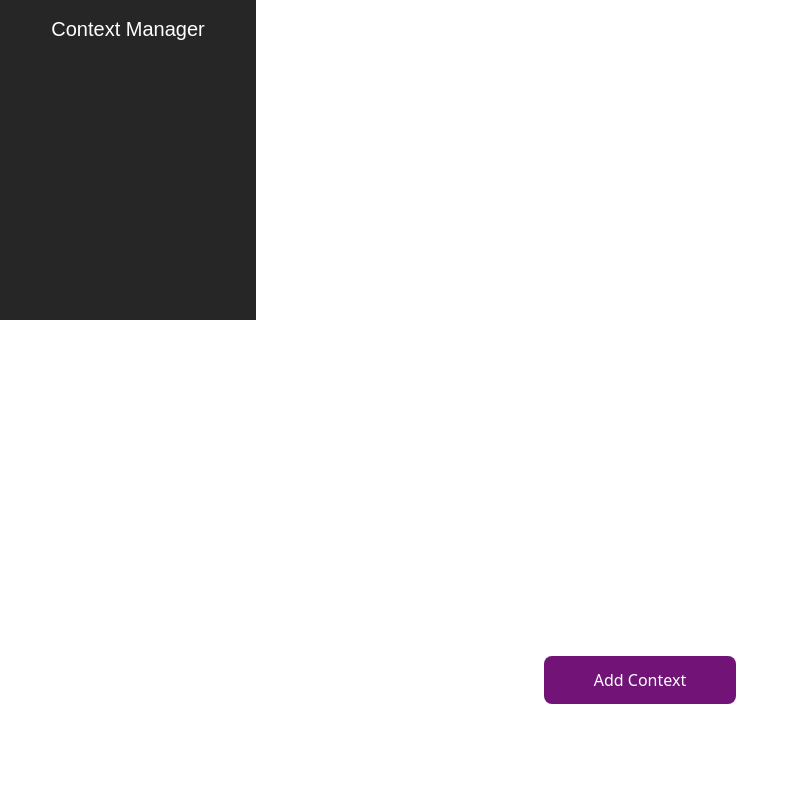
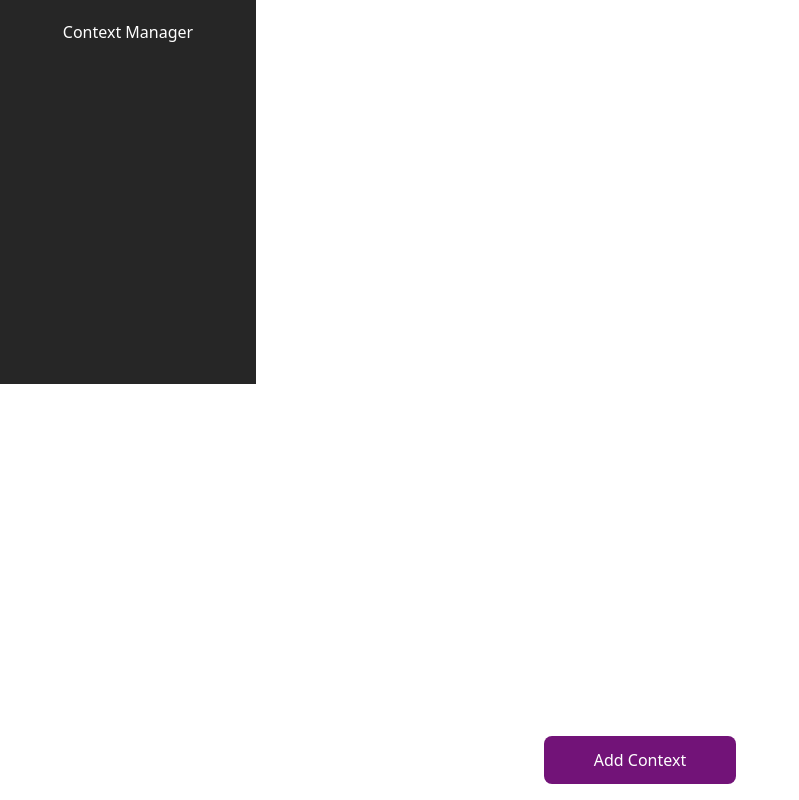
Before and after one commit to DawidSac24/ContentManager, a React (Vite) app: page / in a window 1280 px wide. Shown: the whole page, without its empty margins (0-799 px from the left). Built offline with nearby package versions, Linux system fonts and the light colour scheme.

Commit message:
Changing all the css to tailwind

```diff
--- a/src/client/components/AddContext.tsx
+++ b/src/client/components/AddContext.tsx
@@ -5,12 +5,12 @@ type Props = {
 function AddContext({ onAdd }: Props) {
   return (
     <div
-      className="fixed bottom-0 w-screen h-[18%]
+      className="fixed bottom-0 left-0 w-full h-16
      flex justify-center item-center"
     >
-      <button className="context-tail !bg-fuchsia-900" onClick={onAdd}>
+      <div className="context-tail !bg-fuchsia-900" onClick={onAdd}>
         <h3>Add Context</h3>
-      </button>
+      </div>
     </div>
   );
 }
--- a/src/client/components/App.tsx
+++ b/src/client/components/App.tsx
@@ -1,17 +1,15 @@
-import "../styles/App.css";
-
 import Header from "./Header";
 import ContextsList from "./ContextsList";
 
 function App() {
   return (
     <div
-      className="w-64 h-80
-      flex-row justify-around items-center
+      className="
+      flex flex-col justify-around items-center
       bg-neutral-800"
     >
       <Header />
-      <div className="main-content">
+      <div className="h-64 flex flex-col items-center justify-between">
         <ContextsList />
       </div>
     </div>
--- a/src/client/components/ContextButtons.tsx
+++ b/src/client/components/ContextButtons.tsx
@@ -1,5 +1,3 @@
-import "../styles/ContextButtons.css";
-
 import { DropDownProps } from "../Props";
 import { ContextState } from "../hooks/useContextState";
 
@@ -38,7 +36,7 @@ function ContextButtons({
   };
 
   return (
-    <div className="drop-down">
+    <div className="h-8 w-40 flex items-center justify-evenly">
       <button
         className="button"
         onClick={() => setContextState(ContextState.edition)}
--- a/src/client/components/Contexts/DefaultContext.tsx
+++ b/src/client/components/Contexts/DefaultContext.tsx
@@ -2,7 +2,7 @@ import { DefaultContextProps } from "../../Props";
 
 function DefaultContext({ context, selectContext }: DefaultContextProps) {
   return (
-    <button className="context-tail" onClick={selectContext}>
+    <button className="context-tail cursor-pointer" onClick={selectContext}>
       <h3>{context.name}</h3>
     </button>
   );
--- a/src/client/components/Contexts/EditedContext.tsx
+++ b/src/client/components/Contexts/EditedContext.tsx
@@ -1,5 +1,3 @@
-import "../../styles/EditedContext.css";
-
 import { useRef } from "react";
 import { EditedContextProps } from "../../Props";
 import { useState } from "react";
@@ -45,19 +43,22 @@ function ContextEdition({
     <div ref={ref} className="context-tail !justify-evenly">
       <input
         type="text"
-        className="h-[30px] w-[115px]"
+        className="h-[30px] w-[115px]
+        text-center
+        bg-neutral-800 rounded-lg"
         value={inputValue}
         onChange={(e) => setInputValue(e.target.value)}
         onKeyDown={handleKeyDown}
         placeholder={context.name}
       />
-      <button
-        className="!h-[30px] !w-[50px]
-      !text-center"
+      <div
+        className="h-[30px] w-[50px]
+      flex items-center justify-center rounded-lg
+      bg-fuchsia-900"
         onClick={handleSave}
       >
         SAVE
-      </button>
+      </div>
     </div>
   );
 }
--- a/src/client/components/Contexts/SelectedContext.tsx
+++ b/src/client/components/Contexts/SelectedContext.tsx
@@ -1,5 +1,3 @@
-import "../../styles/SelectedContext.css";
-
 import { useRef } from "react";
 import { useState } from "react";
 
@@ -9,6 +7,7 @@ import { useOutsideClick } from "../../hooks/useOutsideClick";
 
 import PagesList from "../PagesList";
 import ContextButtons from "../ContextButtons";
+import { ContextState } from "../../hooks/useContextState";
 
 function SelectedContext({
   context,
@@ -22,12 +21,12 @@ function SelectedContext({
 
   const [showPageList, setShowPageList] = useState<boolean>(false);
 
-  let contextContainerClass = "selected";
-  if (showPageList) contextContainerClass += " extended-page-list";
-
   return (
-    <div ref={ref} className={contextContainerClass}>
-      <div className="selected-context-button">
+    <div ref={ref} className="selected-tail">
+      <div
+        className="context-tail !bg-fuchsia-900 cursor-pointer"
+        onClick={() => setContextState(ContextState.default)}
+      >
         <h3>{context.name}</h3>
       </div>
       <PagesList
--- a/src/client/components/ContextsList.tsx
+++ b/src/client/components/ContextsList.tsx
@@ -1,5 +1,3 @@
-import "../styles/ContextsList.css";
-
 import { useContextlist } from "../hooks/useContextList";
 
 import AddContext from "./AddContext";
@@ -10,8 +8,8 @@ export default function ContextsList() {
 
   return (
     <div>
-      <div className="list-container">
-        <ul>
+      <div className="list-container h-60 overflow-y-scroll">
+        <ul className="flex flex-col items-center justify-between gap-2">
           {contexts.map((context) => (
             <Context context={context} loadContexts={loadContexts} />
           ))}
--- a/src/client/components/Header.tsx
+++ b/src/client/components/Header.tsx
@@ -1,8 +1,6 @@
-import "../styles/Header.css";
-
 function Header() {
   return (
-    <div className="h-[18%] flex items-center justify-center text-center text-white">
+    <div className="h-16 flex items-center justify-center text-center text-white">
       <h1 id="title">Context Manager</h1>
     </div>
   );
--- a/src/client/components/PagesList.tsx
+++ b/src/client/components/PagesList.tsx
@@ -1,34 +1,34 @@
-import "../styles/PagesList.css";
-
 import { PageListProps } from "../Props";
 
 function PagesList({ context, showPageList, setShowPageList }: PageListProps) {
   function shortenString(input: string): string {
-    return input.length > 30 ? input.slice(0, 27) + "..." : input;
+    return input.length > 22 ? input.slice(0, 19) + "..." : input;
   }
 
   const pageTitle = (
-    <div className="show-pages-button">
-      <h3 className="page-list-tittle">
-        {showPageList ? "pages list" : "show pages list"}
-      </h3>
-      <img className="arrow-img" src="/images/arrow.png" alt="" />
+    <div className="h-12 w-40 flex flex-row items-center justify-evenly cursor-pointer">
+      <h3 className="">{showPageList ? "pages list" : "show pages list"}</h3>
+      <img className="h-6 w-6" src="/images/arrow.png" alt="" />
     </div>
   );
 
   return (
-    <button onClick={setShowPageList} className="page-list-container">
+    <div
+      onClick={setShowPageList}
+      className="max-h-36 overflow-auto
+    flex flex-col items-center justify-evenly"
+    >
+      {pageTitle}
       {showPageList ? (
-        <ul className="page-list">
-          {pageTitle}
+        <ul className="list-container min-h-12 !max-h-48 !w-40 flex flex-col justify-evenly !overflow-auto gap-2">
           {context.pages.map((page) => (
-            <li className="page">{shortenString(page.title)}</li>
+            <li className="!h-3 p-2">{shortenString(page.title)}</li>
           ))}
         </ul>
       ) : (
-        pageTitle
+        ""
       )}
-    </button>
+    </div>
   );
 }
 export default PagesList;
--- a/src/client/components/main.tsx
+++ b/src/client/components/main.tsx
@@ -1,6 +1,6 @@
 import { StrictMode } from "react";
 import { createRoot } from "react-dom/client";
-import "../styles/index.css";
+import "../index.css";
 import App from "./App";
 
 createRoot(document.getElementById("root")!).render(
--- /dev/null
+++ b/src/client/index.css
@@ -0,0 +1,38 @@
+@import "tailwindcss";
+
+#root {
+  @apply h-96 w-64
+  flex flex-col items-center justify-between
+  m-0 p-0
+  bg-neutral-800 text-white;
+}
+
+.context-tail {
+  @apply w-48 h-12
+  flex items-center justify-center
+  bg-neutral-900 text-white rounded-lg;
+}
+
+.selected-tail {
+  @apply w-48 min-h-32 max-h-80
+  flex flex-col items-center justify-between
+  bg-neutral-900 text-white rounded-lg;
+}
+
+/* Simple custom scrollbar */
+.list-container::-webkit-scrollbar {
+  width: 6px;
+}
+
+.list-container::-webkit-scrollbar-track {
+  background: transparent;
+}
+
+.list-container::-webkit-scrollbar-thumb {
+  background-color: #444;
+  border-radius: 999px;
+}
+
+.list-container::-webkit-scrollbar-thumb:hover {
+  background-color: #666;
+}
--- a/src/client/styles/index.css
+++ /dev/null
@@ -1,56 +0,0 @@
-/* Ensure root elements stretch full height */
-/* html,
-body,
-#root {
-  width: 270px;
-  height: 400px;
-
-  color: white;
-  background-color: var(--background-color);
-
-  display: flex;
-  flex-direction: column;
-  justify-content: space-between;
-  align-items: center;
-
-  margin: 0;
-  padding: 0;
-}
-
-:root {
-  --background-color: #222222;
-  --primary-color: #470a35;
-  --secondary-color: #151616;
-  --padding: 10px;
-} */
-
-@import "tailwindcss";
-
-.context-tail {
-  @apply w-48 h-12
-  flex items-center justify-center
-  bg-neutral-900 text-white rounded-lg;
-}
-
-.selected {
-  @apply w-48 max-h-36
-  bg-neutral-900 text-white;
-}
-
-/* Simple custom scrollbar */
-.list-container::-webkit-scrollbar {
-  width: 6px;
-}
-
-.list-container::-webkit-scrollbar-track {
-  background: transparent;
-}
-
-.list-container::-webkit-scrollbar-thumb {
-  background-color: #444;
-  border-radius: 999px;
-}
-
-.list-container::-webkit-scrollbar-thumb:hover {
-  background-color: #666;
-}
```
Also changed, not shown: 5 other files (tests, documents, lock files or other folders).
